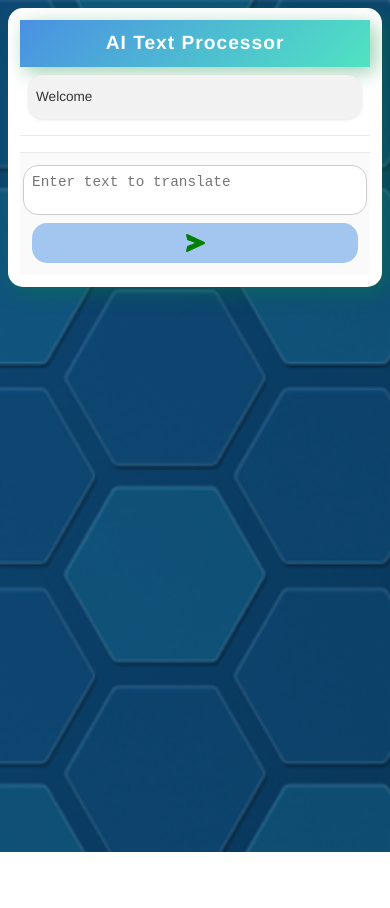
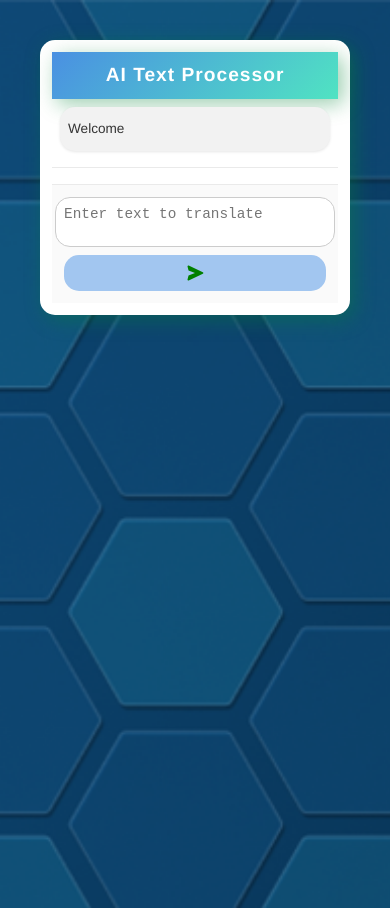
Before and after one commit to Beloved-adetola/hng-12-ai-processor-stage3, a React (Vite) app: page / in a window 390 px wide. Before the commit the page ends 852 px from the top, so only its background shows below. Built offline with nearby package versions, Linux system fonts and the light colour scheme.

Commit message:
final commit

```diff
--- a/index.html
+++ b/index.html
@@ -8,10 +8,10 @@
 
    <meta http-equiv="X-UA-Compatible" content="IE=7">
    <meta name="keywords" content="Ai Text Processor, Text Processor, Ai, Text, Processor, Ai Text, Ai Processor, Text Ai, Text Processor Ai, Ai Text Processor">
-   <meta name="description" content="Ai Text Processor is a web application that uses the power of AI to process text.">
+   <meta name="description" content="Ai Text Processor is a web application that uses the power of Chrome AI to process text.">
    <meta name="author" content="Adetola Beloved">
    <meta name="robots" content="index, follow">
-   <meta name="copyright" content="2022 Adetola Beloved">
+   <meta name="copyright" content="2025 Adetola Beloved">
    <meta name="language" content="English">
    <meta name="distribution" content="global">
    <meta name="rating" content="General">
--- a/src/assets/css/styles.css
+++ b/src/assets/css/styles.css
@@ -196,7 +196,49 @@ textarea:focus {
   font-size: 0.95rem;
 }
 
-@media (max-width: 768px) {
+@media (max-width: 1200px) {
+  body {
+    padding: 2rem;
+  }
+  header {
+    padding: 1rem;
+  }
+  header nav h2 {
+    font-size: 1.7rem;
+  }
+  .home-container {
+    margin: 1rem;
+    padding: 2rem;
+  }
+  .chat-area {
+    padding: 1.1rem;
+    max-height: 400px;
+  }
+  .input-area {
+    padding: 1rem;
+  }
+  .input-area textarea {
+    font-size: 1rem;
+    padding: 0.75rem;
+  }
+  .input-area button {
+    padding: 0.75rem 1rem;
+    margin-left: 1rem;
+  }
+  .input-area button svg {
+    width: 20px;
+    height: 20px;
+  }
+  .message {
+    padding: 0.75rem;
+    margin-bottom: 1rem;
+  }
+  .message p {
+    margin: 0.5rem 0;
+    font-size: 1.1rem;
+  }
+}
+@media (max-width: 900px) {
   header {
     padding: 0.75rem;
   }
--- a/src/components/Message.tsx
+++ b/src/components/Message.tsx
@@ -137,10 +137,11 @@ function MessageList({ messages }: Props) {
               )}
               {downloadProgress && (
                 <p>
-                  Downloading <i
+                  {/* Downloading <i
                           className="bx bx-loader-circle bx-spin"
                           style={{ color: "#088112", fontSize: "24px" }}
-                        ></i>
+                        ></i> */}
+                  {downloadProgress.loaded}/{downloadProgress.total}
                 </p>
               )}
               {errors[message.id] && (
--- a/src/services/language.ts
+++ b/src/services/language.ts
@@ -1,13 +1,13 @@
 export const Languages = [
   { key: "en", name: "English" },
-  { key: "pt", name: "Portuguese" },
-  { key: "es", name: "Spanish" },
-  { key: "ru", name: "Russian" },
-  { key: "tr", name: "Turkish" },
   { key: "fr", name: "French" },
   { key: "de", name: "German" },
   { key: "it", name: "Italian" },
   { key: "ja", name: "Japanese" },
+  { key: "es", name: "Spanish" },
+  { key: "pt", name: "Portuguese" },
+  { key: "ru", name: "Russian" },
   { key: "ko", name: "Korean" },
   { key: "zh", name: "Chinese" },
+  { key: "tr", name: "Turkish" },
 ];
```
Also changed, not shown: src/assets/css/styles.scss (+55 -2 lines), 1 other file (tests, documents, lock files or other folders).
